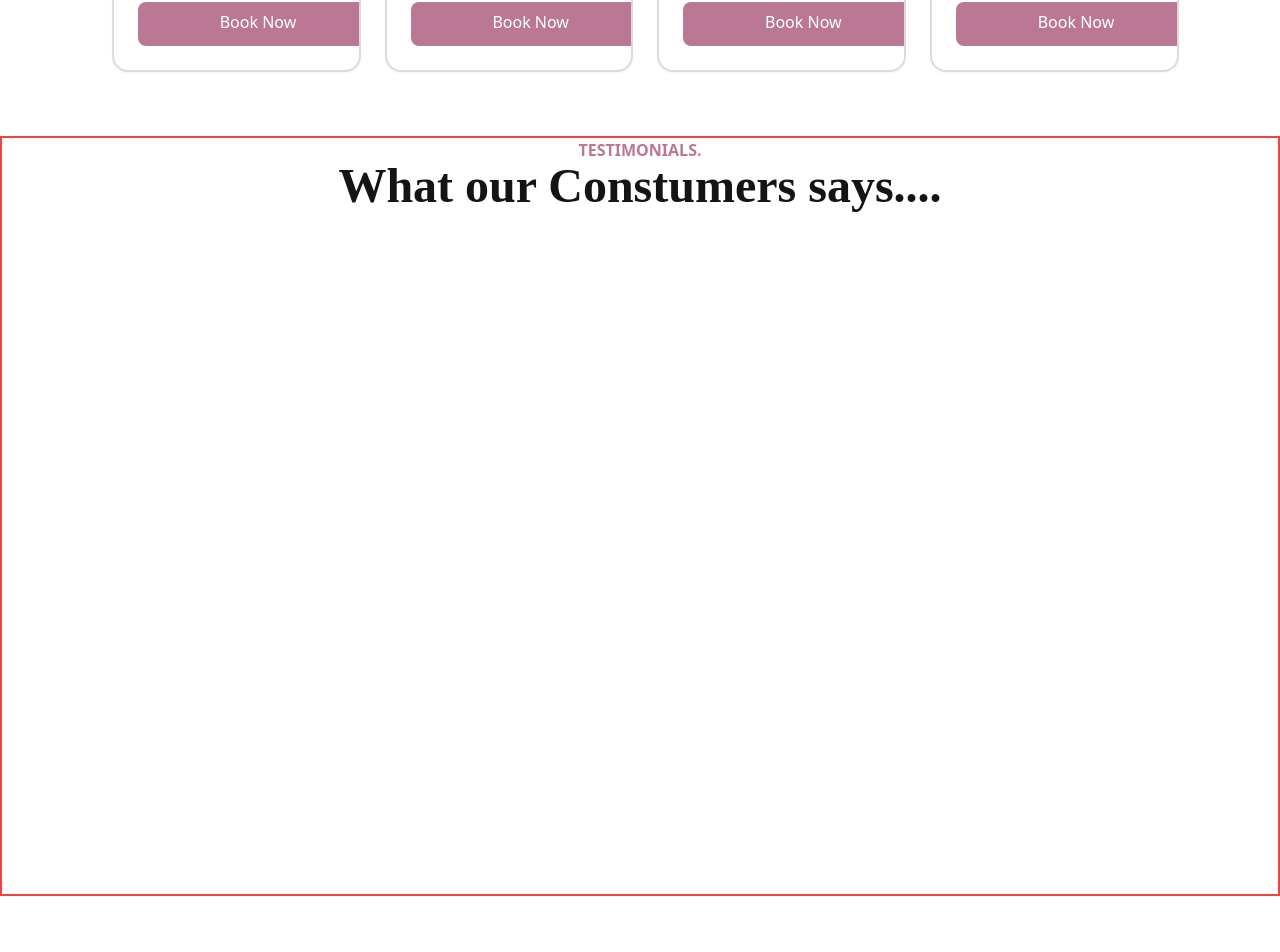
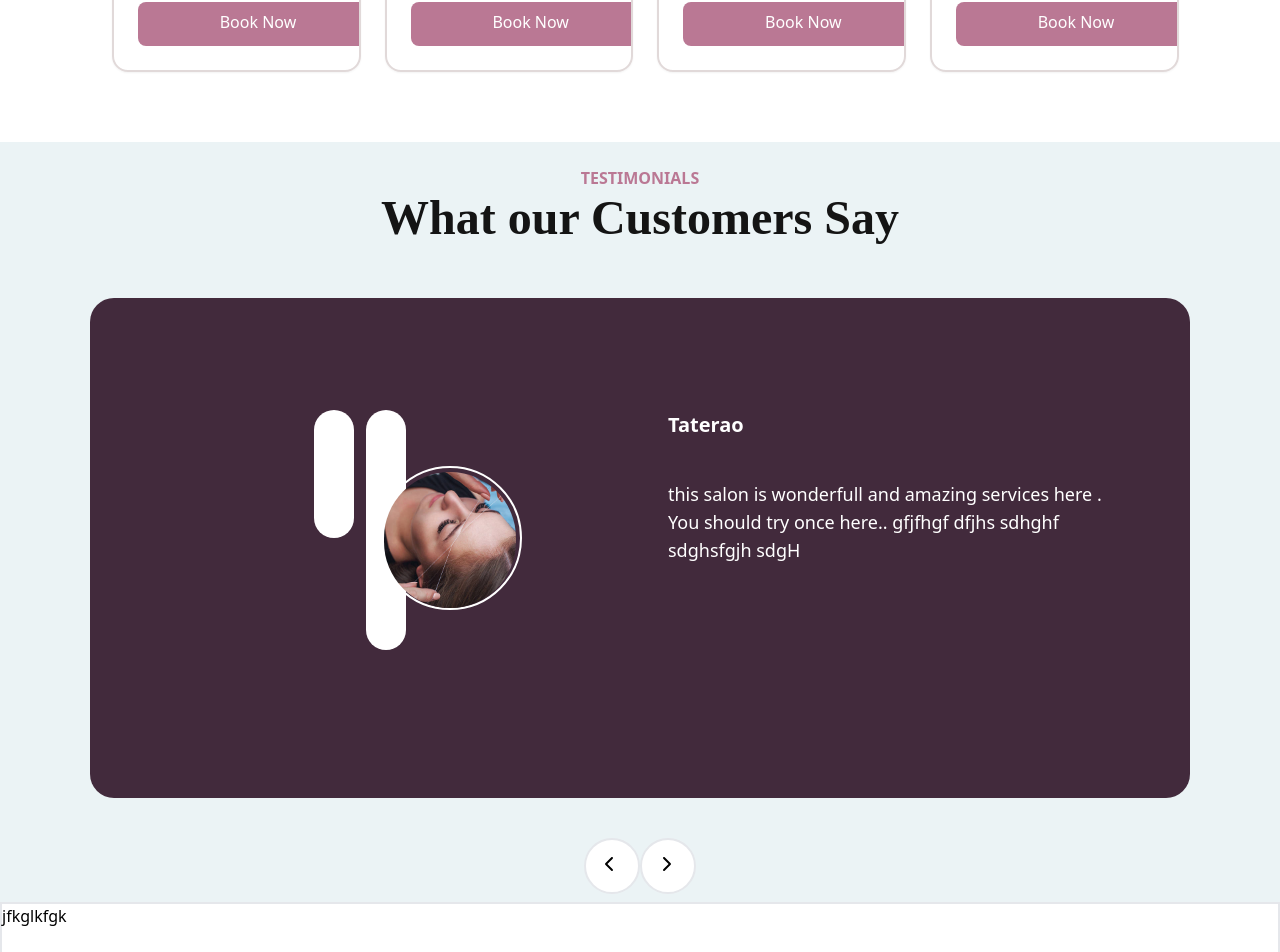
Before and after one commit to Taterao3133/salon-website, a React (Create React App) app in the folder client_side/: page /home in a window 1280 px wide. Shown: the part 2240-3192 px from the top of the page. Before the commit the page ends 3136 px from the top, so only its background shows below. Built offline with nearby package versions, Linux system fonts and the light colour scheme.

Commit message:
fixes aome issues

```diff
--- a/client_side/src/App.js
+++ b/client_side/src/App.js
@@ -1,11 +1,15 @@
+import Footer from "./components/Footer/footer";
 import Header from "./components/Header/Header";
 import Home from "./components/Home/Home";
+
 
 function App() {
   return <>
     <Header/>
 
     <Home/>
+
+   <Footer/>
     </>
 
 }
--- /dev/null
+++ b/client_side/src/components/Footer/footer.jsx
@@ -0,0 +1,13 @@
+
+
+function Footer() {
+  return (
+   <>
+    <div className="footer ">
+      <div className="box w-full h-96 border-2 "> jfkglkfgk</div>
+    </div>
+    </>
+  )
+}
+
+export default Footer
--- a/client_side/src/components/Home/Home.jsx
+++ b/client_side/src/components/Home/Home.jsx
@@ -5,6 +5,7 @@ import { BsCalendar2Date,  } from "react-icons/bs";
 import Makeupicon from '../../Images/makeup1.svg'
 import { FaRegStar } from "react-icons/fa";
 import { SlLocationPin } from "react-icons/sl";
+import { FaChevronLeft, FaChevronRight } from "react-icons/fa6";
 
 
 import "@fontsource/manrope";
@@ -12,6 +13,7 @@ import "@fontsource/manrope";
 import exp1 from '../../Images/exp-pic3.jpg'
 import exp2 from '../../Images/exp-pic2.jpg'
 import exp3 from '../../Images/exp-pic4.jpg'
+
 
 function Home() {
   return <>
@@ -223,15 +225,42 @@ function Home() {
           </div>
 
         </div>
+      </div>
+        {/* User reviews testmonial=============================== */}
+       <div class="container min-w-full h-[760px] text-center bg-[#EBF3F5]  -mt-9">
+            <p class='font-semibold text-[#BA7894] pt-6'>TESTIMONIALS</p>
+            <p class='font-bold text-5xl mt-1 font-playfair text-[#141414]'>
+              What our Customers Say
+            </p>
+            <div class="comment_box bg-[#422A3C] h-[500px] max-w-[1100px] mx-auto mt-14 rounded-3xl grid grid-cols-2 gap-4">
+              <div class="l_content mt-28 ml-56 flex flex-nowrap">
+                <div class="white_box w-10 h-32 bg-white rounded-3xl"></div>
+                <div class="white_box ml-3 w-10 h-60 bg-white rounded-3xl"></div>
+                <div class="img_user w-36 h-36  ml-16 mt-14 border-2 border-white rounded-full absolute">
+                  <img src={exp3} alt="" className='user_img object-cover h-36 w-36 p-1 rounded-full overflow-hidden'/>
+                  </div>
+              </div>
+              <div class="R_content text-left text-white ">
+                <div className="box-c h-80 max-w-lg mt-28 mr-8">
+                  <div className="c_section  ml-5">
+                    <div className="u_name font-semibold text-[20px]">Taterao</div>
 
-        {/* User reviews testmonial=============================== */}
-        <div className="container min-w-full h-[760px] text-center border-2 border-red-500 mt-16">
-          <p className='font-semibold text-[#BA7894]'> TESTIMONIALS.</p>
-          <p className='font-bold text-5xl font-playfair text-[#141414]'>
-            What our Constumers says....
-          </p>
-        </div>
-     </div>
+                  </div>
+                  <div className="c_section2 mt-10 ml-5 text-lg pr-10">
+                    this salon is wonderfull and amazing services here . You should try once here.. gfjfhgf dfjhs sdhghf sdghsfgjh sdgH
+                  </div>
+                </div>
+              </div>
+
+            </div>
+            <div className="pageChange_buttons justify-center pt-10 flex flex-nowrap">
+              <div className="Bbtn  border-2 h-14 w-14 bg-[white]  rounded-full pl-4 pt-4 "><FaChevronLeft className=' t'/> </div>
+              <div className="Bbtn  border-2 h-14 w-14 bg-[white]  rounded-full pl-4 pt-4 "><FaChevronRight className=' t'/> </div>
+            </div>
+          </div>
+
+
+
 
   </>
 
```
Also changed, not shown: 1 other file (tests, documents, lock files or other folders).
